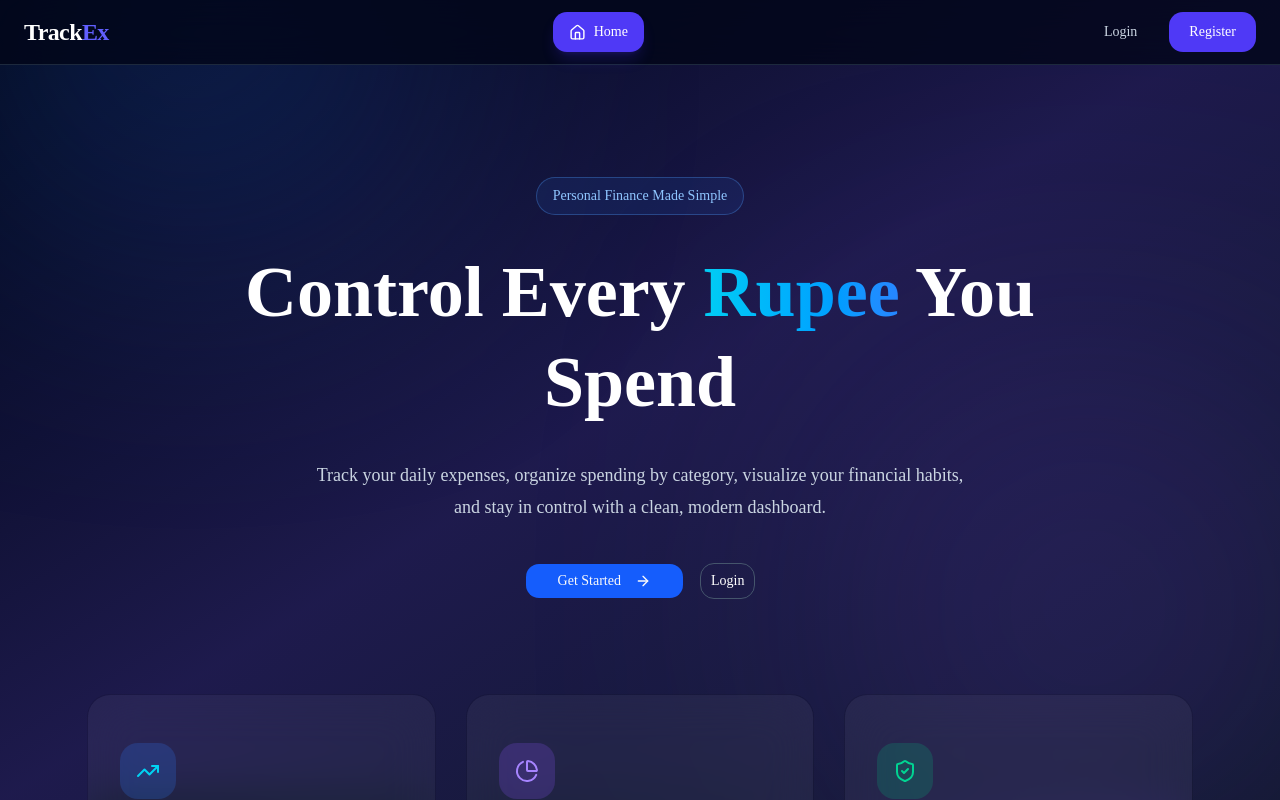
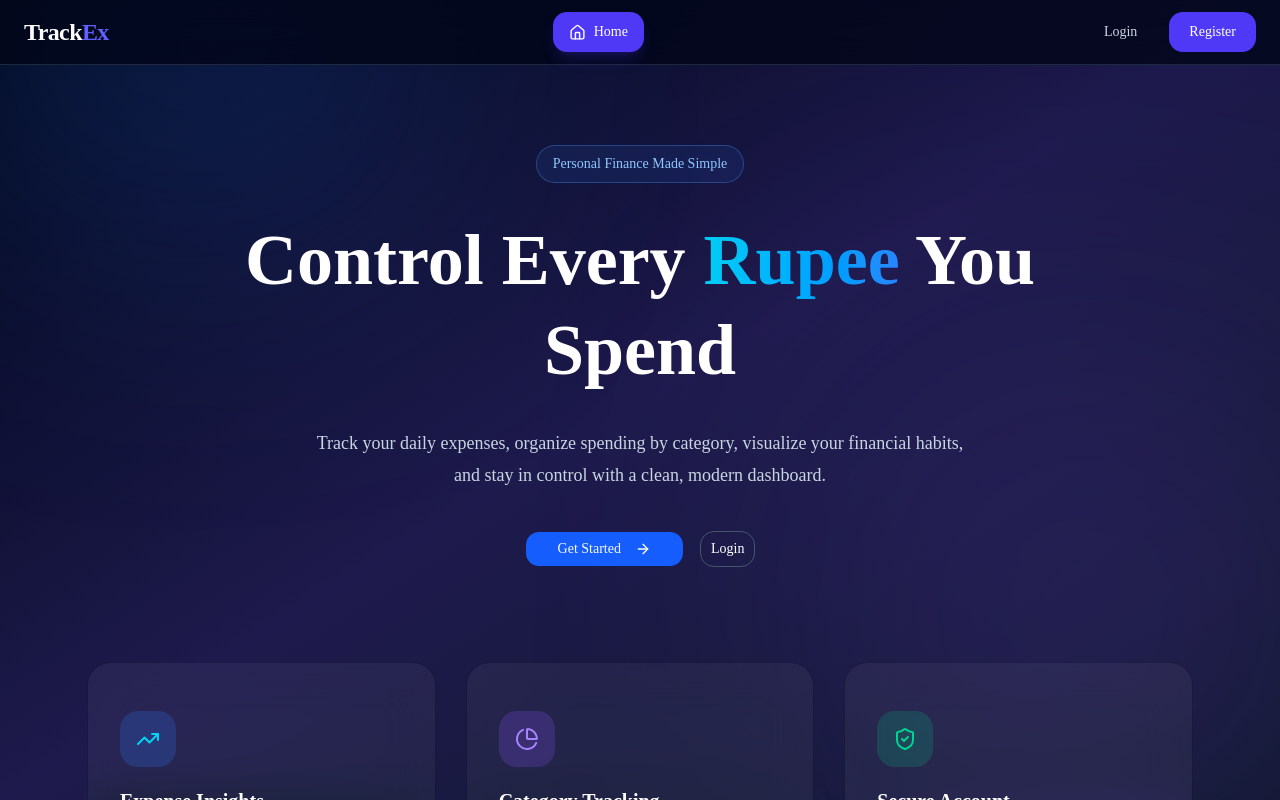
Before and after one commit to Samuel-joseph05/trackEx-pro-frontend, a Next.js app: page / in a window 1280 px wide. Shown: the top 800 px of the page. Built offline with nearby package versions, Linux system fonts and the light colour scheme.

Commit message:
chore: simplify layout structure by removing unnecessary main wrapper around children

```diff
--- a/app/layout.js
+++ b/app/layout.js
@@ -14,9 +14,7 @@ export default function RootLayout({ children }) {
       <body className="min-h-screen flex flex-col bg-gradient-to-br from-slate-950 via-slate-900 to-indigo-950">
         <Navbar />
 
-        <main className="mx-auto w-full max-w-7xl flex-1 px-5 py-8">
-          {children}
-        </main>
+        {children}
 
         <Toaster
           position="top-right"
```
